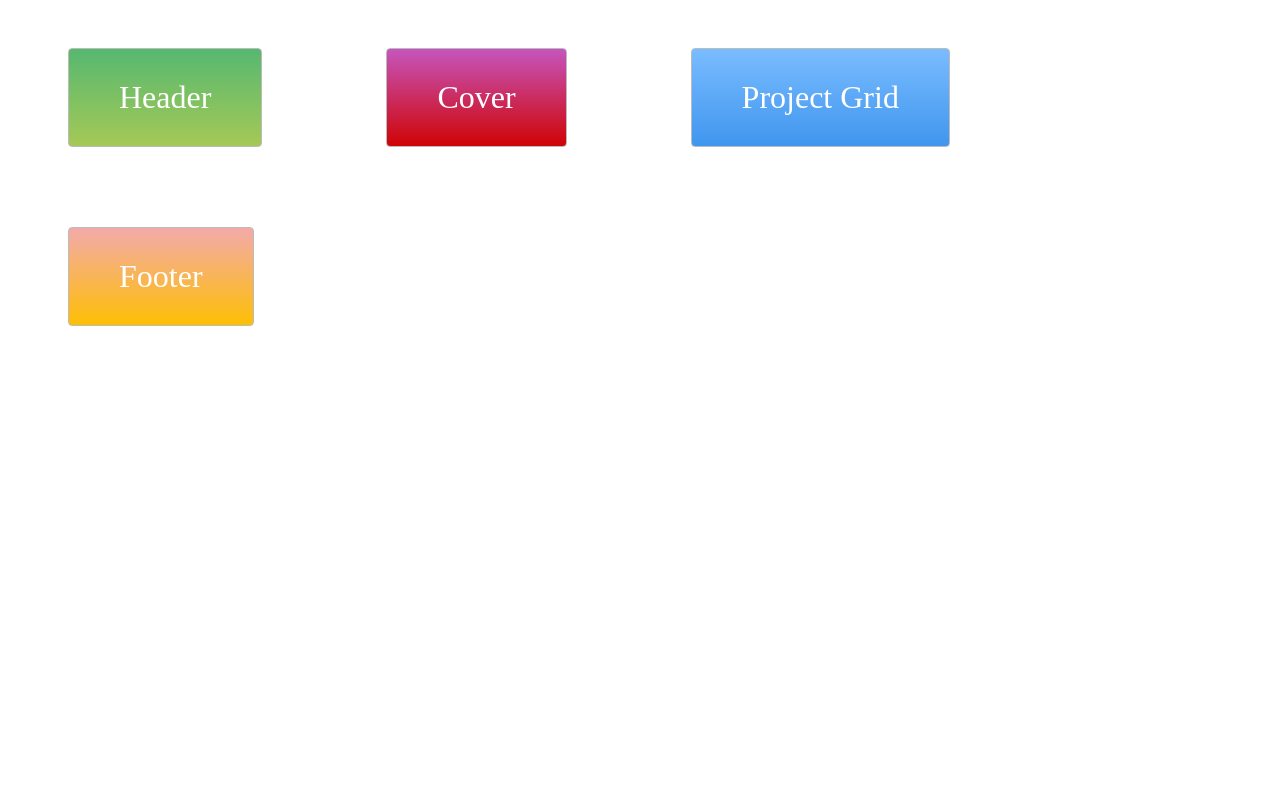
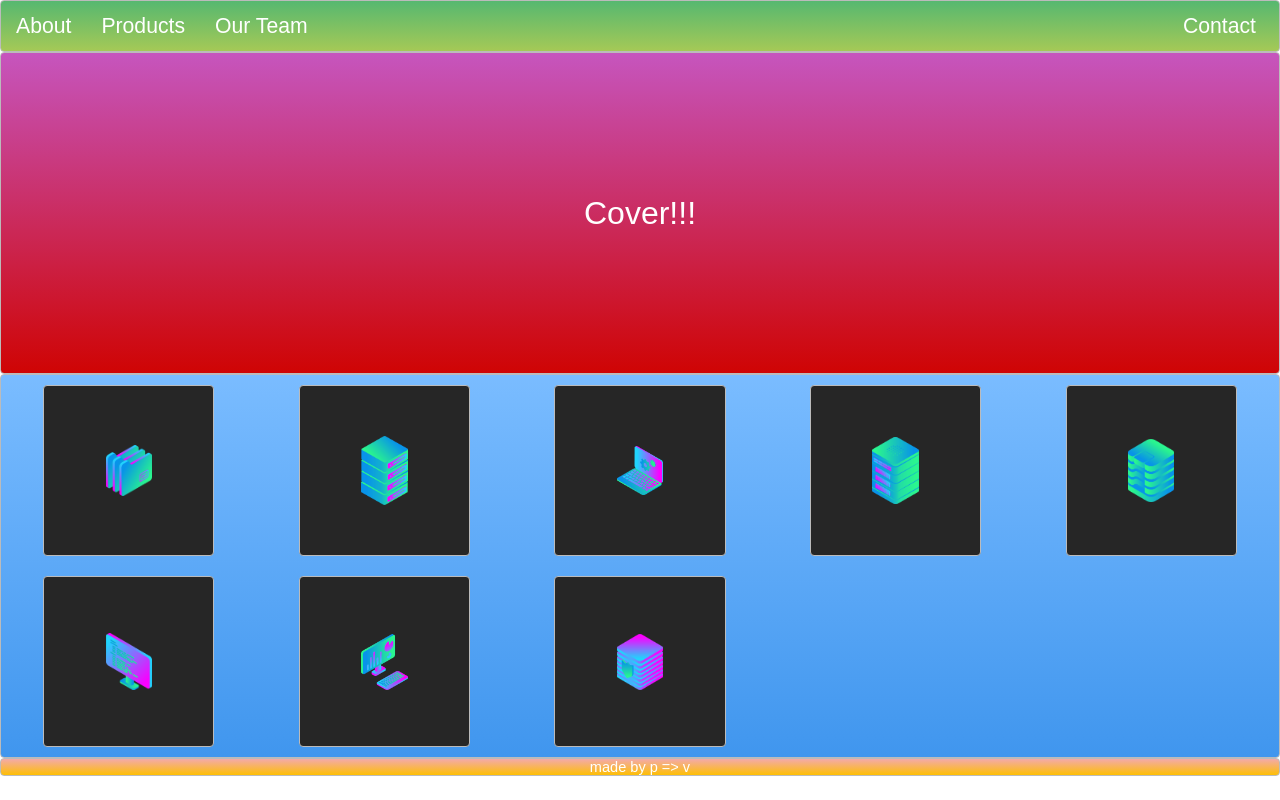
Before and after one commit to pvemulapalli/layout-project, a plain HTML site: page index.html in a window 1280 px wide. Drawn offline with Linux system fonts and the light colour scheme.

Commit message:
Finished project

```diff
--- a/index.html
+++ b/index.html
@@ -5,9 +5,33 @@
   <link rel="stylesheet" type="text/css" href="./style.css">
 </head>
 <body>
-  <div class="zone green">Header</div>
-  <div class="zone red">Cover</div>
-  <div class="zone blue">Project Grid</div>
-  <div class="zone yellow">Footer</div>
+  <div class="zone green">
+    <nav class="navBar">
+      <ul class="navContainer">
+        <li>About</li>
+        <li>Products</li>
+        <li>Our Team</li>
+        <li class='navBarContactItem'>Contact</li>
+    </ul>
+    </nav>
+ </div>
+  <div class="zone red splash">Cover!!!</div>
+  <div class="zone blue">
+    <section class="secProject">
+      <div><img src="img/files_2.png" alt="Files"></div>
+      <div><img src="img/server_2_2.png" alt="Servers"></div>
+      <div><img src="img/monitor_settings_2.png" alt="Laptop"></div>
+      <div><img src="img/server_3.png" alt="Servers"></div>
+      <div><img src="img/data_storage_2_2.png" alt="Drives"></div>
+      <div><img src="img/monitor_coding_2.png" alt="Monitor & Keyboard"></div>
+      <div><img src="img/desktop_analytics_2.png" alt="Desktop Analytics"></div>
+      <div><img src="img/server_safe_2.png" alt="Servers"></div>
+    </section>
+  </div>
+  <div class="zone yellow">
+    <footer class="footerContainer">
+      made by p => v
+    </footer>
+  </div>
 </body>
 </html>
--- a/style.css
+++ b/style.css
@@ -1,8 +1,84 @@
+* {
+    padding: 0px;
+    margin: 0px;
+}
+
+body {
+    font-family: 'Josefin Sans', sans-serif;
+}
+
+.navBar {
+    display: flex;
+    height: 50px;
+    padding-bottom: 0px;
+    font-size: calc(18px + 0.25vmax);
+    text-decoration: none;
+    color: #fff;
+    align-items: center;
+    width: 100vw;
+}
+
+.navContainer{
+    display: flex;
+    list-style-type: none;
+    flex-direction: row;
+    justify-content: space-around;
+    width: 100vw;
+}
+
+.navContainer li {
+    margin: 15px;
+}
+
+.navBarContactItem {
+    flex: 1;
+    text-align: end;
+    padding-right: 10px;
+}
+
+.splash {
+    display: flex;
+    height: 40vh;
+    justify-content: center;
+    align-items: center;
+}
+
+.secProject{
+    display: grid;
+    grid-gap: 20px;
+    grid-template-columns: repeat(auto-fit, minmax(200px, 1fr));
+    grid-template-rows: auto;
+    justify-items: center;
+    width: 100vw;
+    padding: 10px;
+}
+
+.secProject div {
+    display: flex;
+    background-color: #262626;
+    border: 1px solid #bbb;
+    border-radius: 4px;
+    width: calc(150px + 1.5vw);
+    height: calc(150px + 1.5vw);
+    align-items: center;
+    justify-content: center;
+}
+
+.secProject div img {
+    width: calc(40px + 0.5vw);
+}
+
+.footerContainer {
+    display: flex;
+    justify-content: center;
+    align-items: center;
+    font-size: calc(12px + 0.2vw);
+    width: 100vw;
+}
+
 .zone {
-    padding:30px 50px;
-    margin:40px 60px;
     cursor:pointer;
-    display:inline-block;
+    display:flex;
     color:#FFF;
     font-size:2em;
     border-radius:4px;
@@ -10,12 +86,14 @@
     transition: all 0.3s linear;
 }
 
+
 .zone:hover {
     -webkit-box-shadow:rgba(0,0,0,0.8) 0px 5px 15px, inset rgba(0,0,0,0.15) 0px -10px 20px;
     -moz-box-shadow:rgba(0,0,0,0.8) 0px 5px 15px, inset rgba(0,0,0,0.15) 0px -10px 20px;
     -o-box-shadow:rgba(0,0,0,0.8) 0px 5px 15px, inset rgba(0,0,0,0.15) 0px -10px 20px;
     box-shadow:rgba(0,0,0,0.8) 0px 5px 15px, inset rgba(0,0,0,0.15) 0px -10px 20px;
 }
+
 
 /*https://paulund.co.uk/how-to-create-shiny-css-buttons*/
 /***********************************************************************
```
Also changed, not shown: 1 other file.
